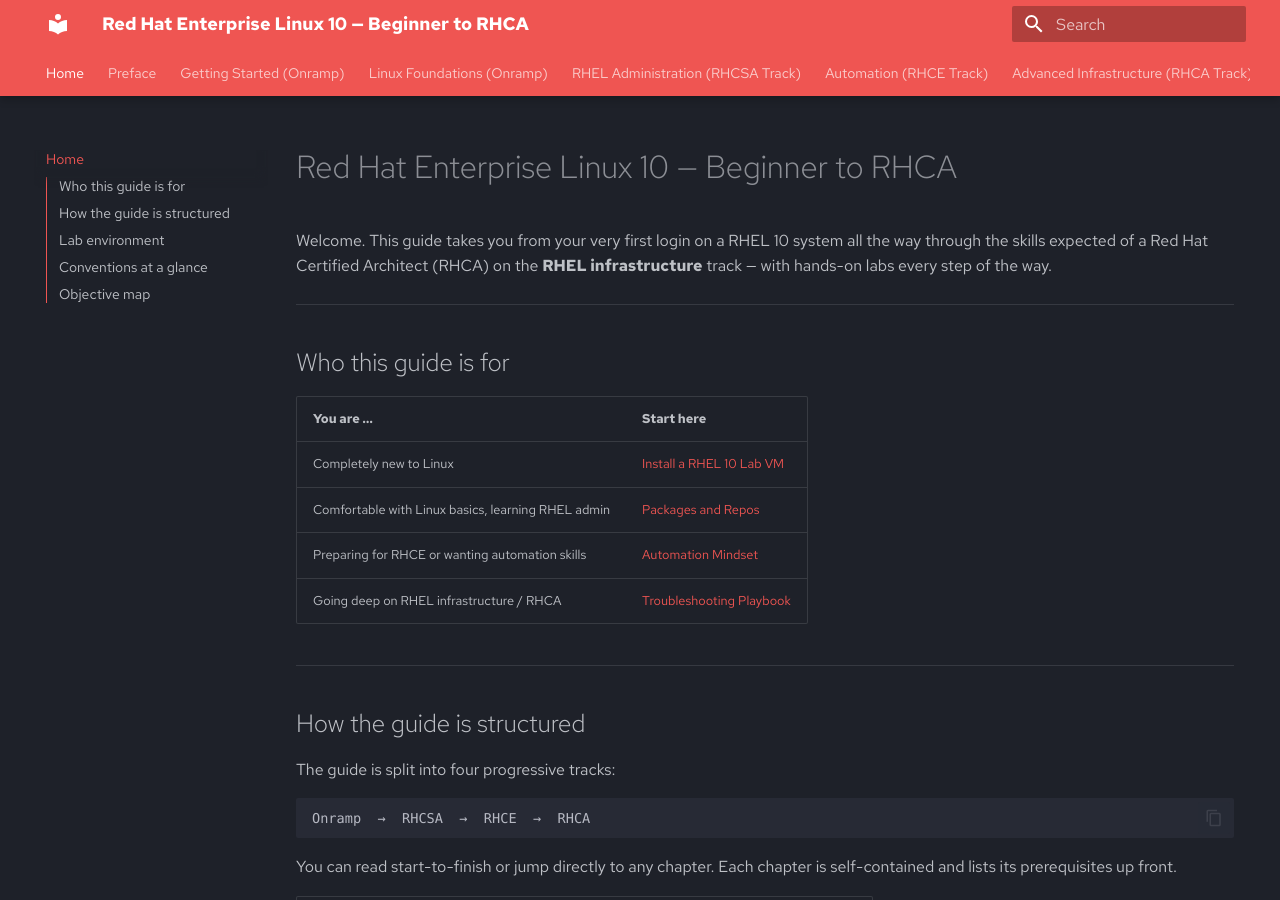
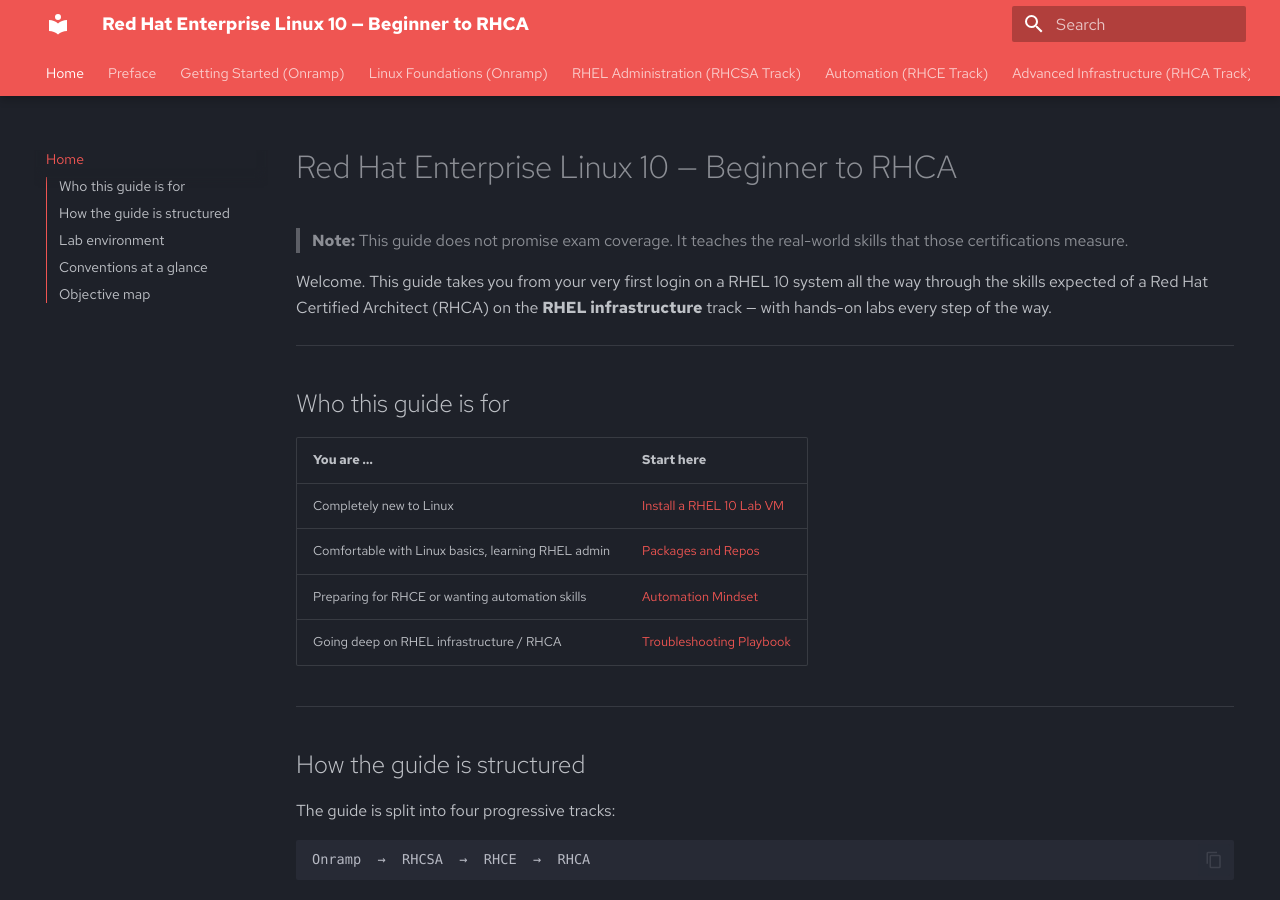
Before and after one commit to UncleJS/course_redhat, an MkDocs documentation site: the page built from docs/index.md, in a window 1280 px wide and 900 px high. Built offline with MkDocs 1.6.1 and Material for MkDocs 9.7.7, drawn with Linux system fonts in a browser that asks for light colours; some web fonts are replaced.

Commit message:
minor update

```diff
--- a/docs/index.md
+++ b/docs/index.md
@@ -1,4 +1,8 @@
 # Red Hat Enterprise Linux 10 — Beginner to RHCA
+
+> **Note:** This guide does not promise exam coverage. It teaches the real-world
+> skills that those certifications measure.
+
 
 Welcome. This guide takes you from your very first login on a RHEL 10 system
 all the way through the skills expected of a Red Hat Certified Architect (RHCA)
```
Also changed, not shown: docs/00-preface/about.md (+3 -0 lines), site/00-preface/about/index.html, site/index.html, site/search/search_index.json.
